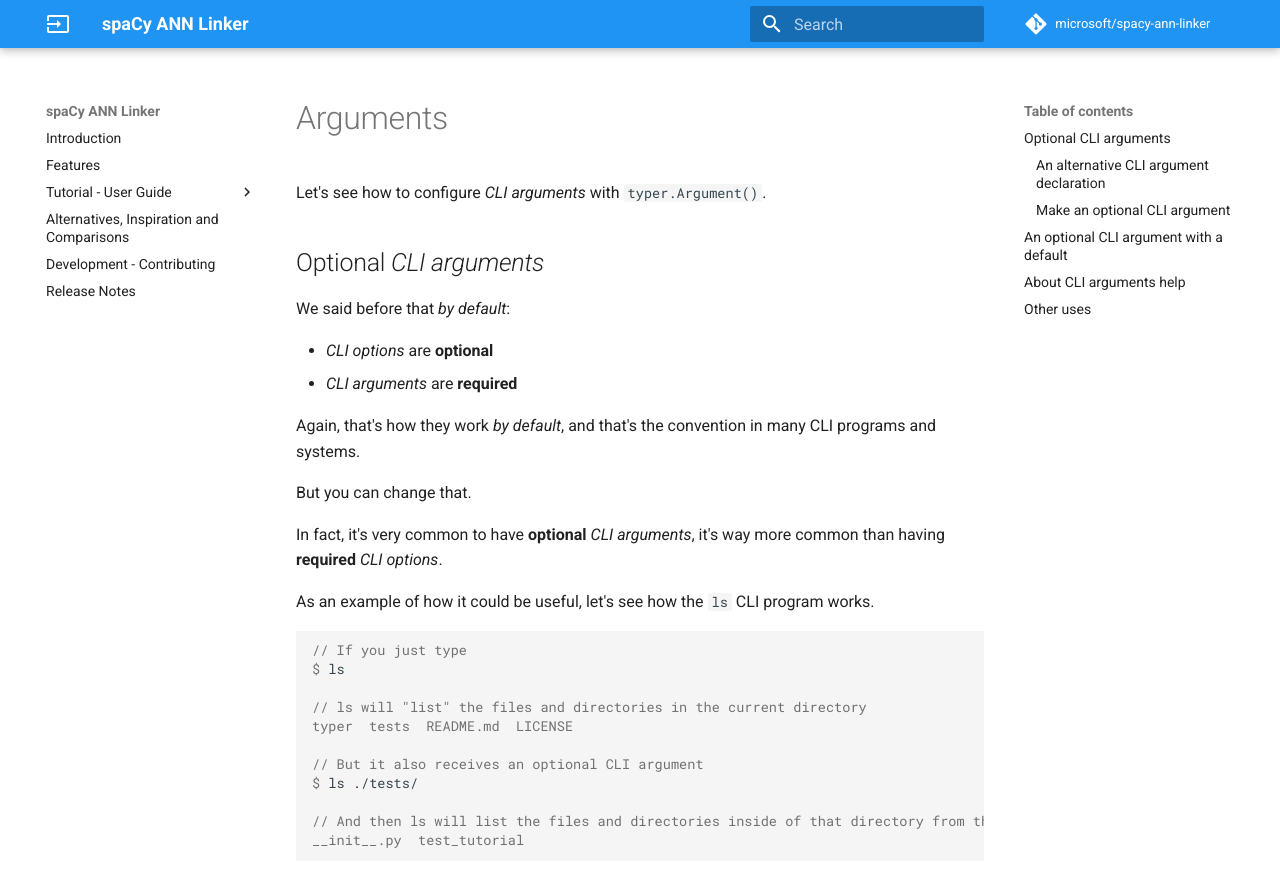
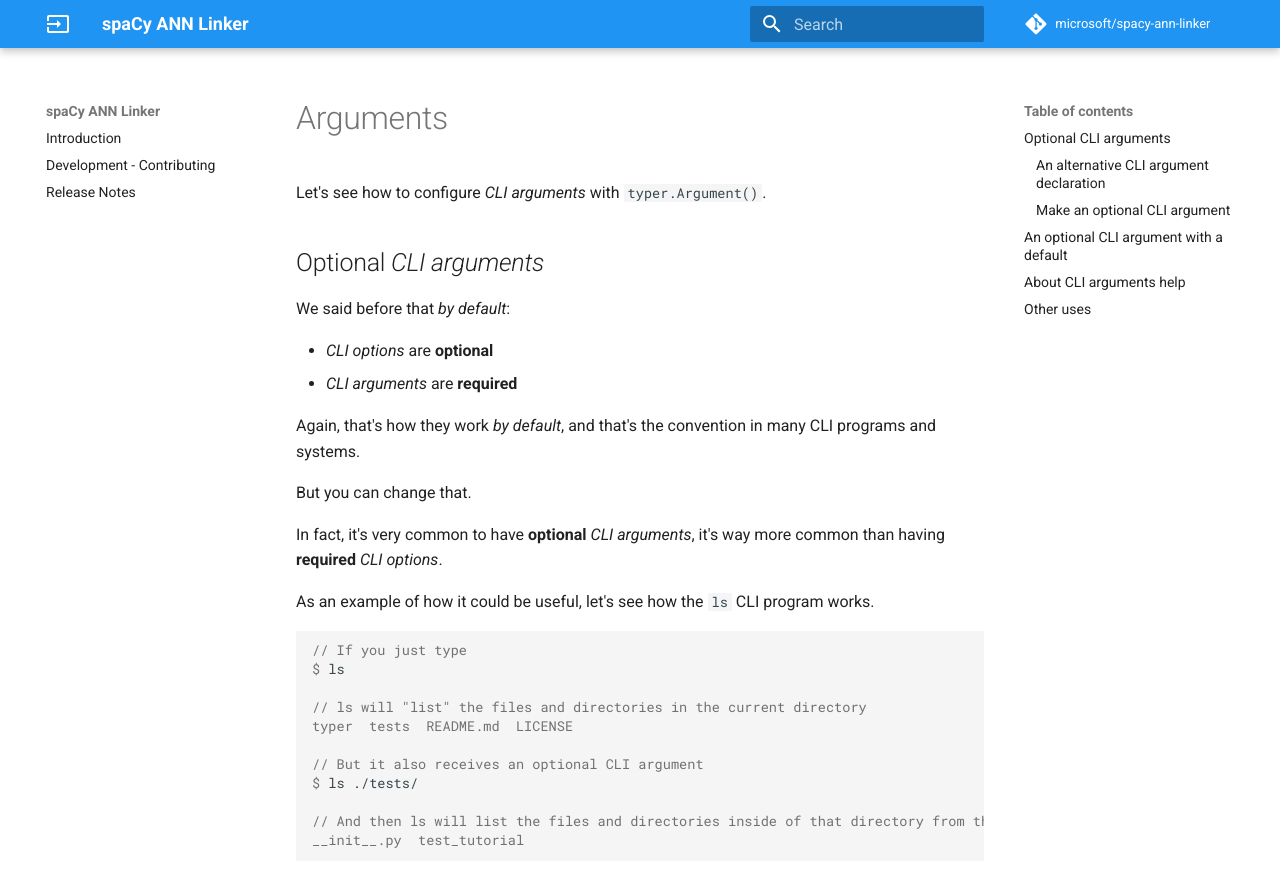
Before and after one commit to microsoft/spacy-ann-linker, an MkDocs documentation site: the page built from docs/tutorial/arguments.md, in a window 1280 px wide and 900 px high. Shown: the top 887 px of the window. Built offline with MkDocs 1.6.1 and Material for MkDocs 9.7.7, drawn with Linux system fonts in a browser that asks for light colours; comment, search, counter and statistics services are not loaded; part of the change alters nothing that is shown.

````diff
--- a/README.md
+++ b/README.md
@@ -215,6 +215,7 @@ it just like you would any normal spaCy model.
 ```Python
 import spacy
 from spacy.tokens import Span
+from spacy_ann import ApproxNearestNeighborsLinker
 
 # Load the spaCy model from the output_dir you used
 # from the create_index command
@@ -227,12 +228,12 @@ nlp = spacy.load(model_dir)
 ruler = nlp.create_pipe('entity_ruler')
 patterns = [
     {"label": "SKILL", "pattern": alias}
-    for alias in nlp.get_pipe('ann_linker').kb.get_alias_strings()
+    for alias in nlp.get_pipe('ann_linker').kb.get_alias_strings() + ['machine learnin', 'machine learn']
 ]
 ruler.add_patterns(patterns)
 nlp.add_pipe(ruler, before="ann_linker")
 
-doc = nlp("NLP is a subset of Machine learning.")
+doc = nlp("NLP is a subset of Machine learn.")
 
 print([(e.text, e.label_, e.kb_id_) for e in doc.ents])
 
--- a/mkdocs.yml
+++ b/mkdocs.yml
@@ -19,12 +19,6 @@ google_analytics:
 
 nav:
     - Introduction: 'index.md'
-    - Features: 'features.md'
-    - Tutorial - User Guide:
-        - Tutorial - User Guide - Intro: 'tutorial/index.md'
-        - First Steps: 'tutorial/first-steps.md'
-        - CLI: 'tutorial/printing.md'
-    - Alternatives, Inspiration and Comparisons: 'alternatives.md'
     - Development - Contributing: 'contributing.md'
     - Release Notes: release-notes.md
 
@@ -45,14 +39,6 @@ extra:
           link: 'https://github.com/microsoft/spacy-ann-linker'
         - type: 'twitter'
           link: 'https://twitter.com/kabir_khan14'
-        - type: 'linkedin'
-          link: 'https://www.linkedin.com/in/tiangolo'
-        - type: 'rss'
-          link: 'https://dev.to/tiangolo'
-        - type: 'medium'
-          link: 'https://medium.com/@tiangolo'
-        - type: 'globe'
-          link: 'https://tiangolo.com'
 
 extra_css:
     - 'css/termynal.css'
````
